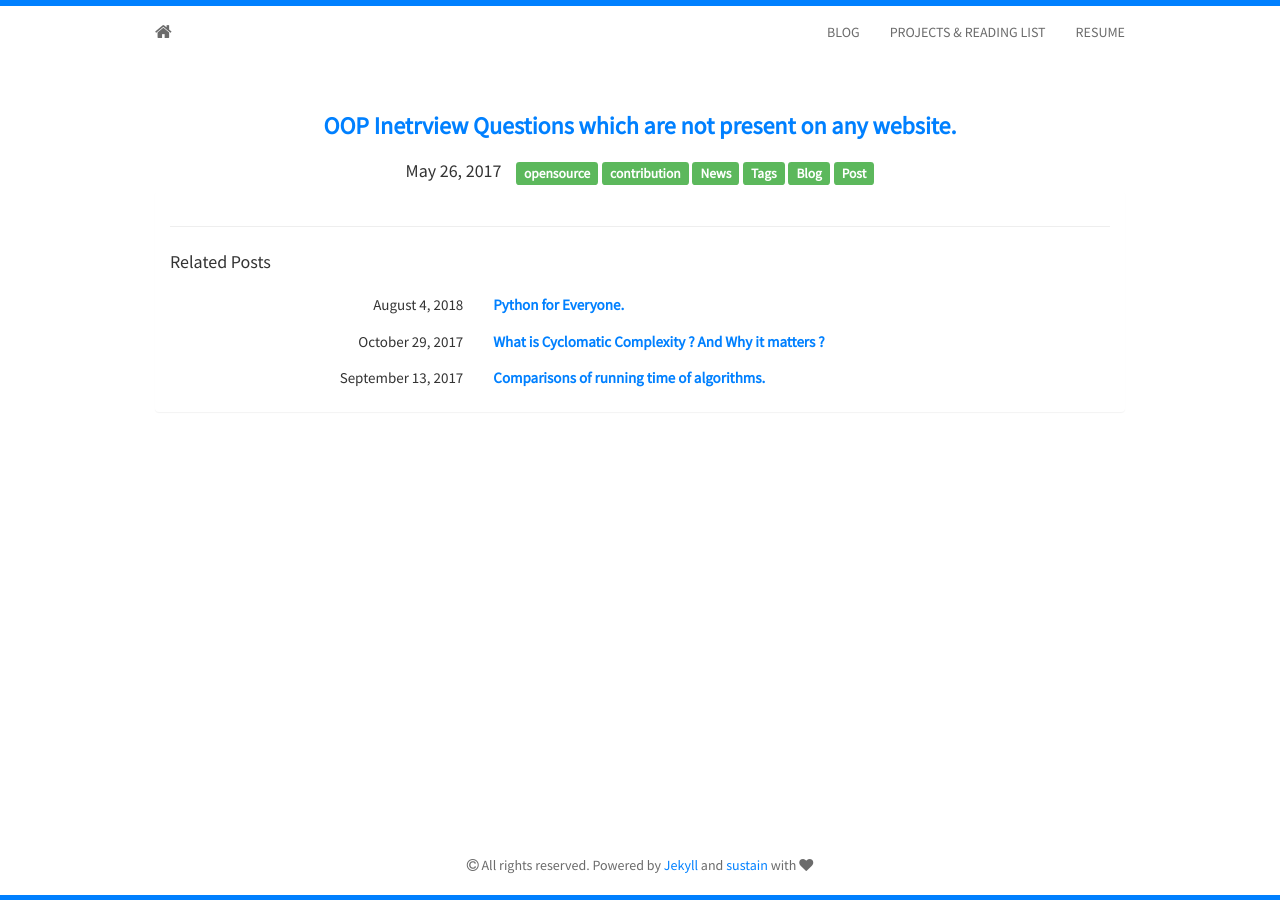
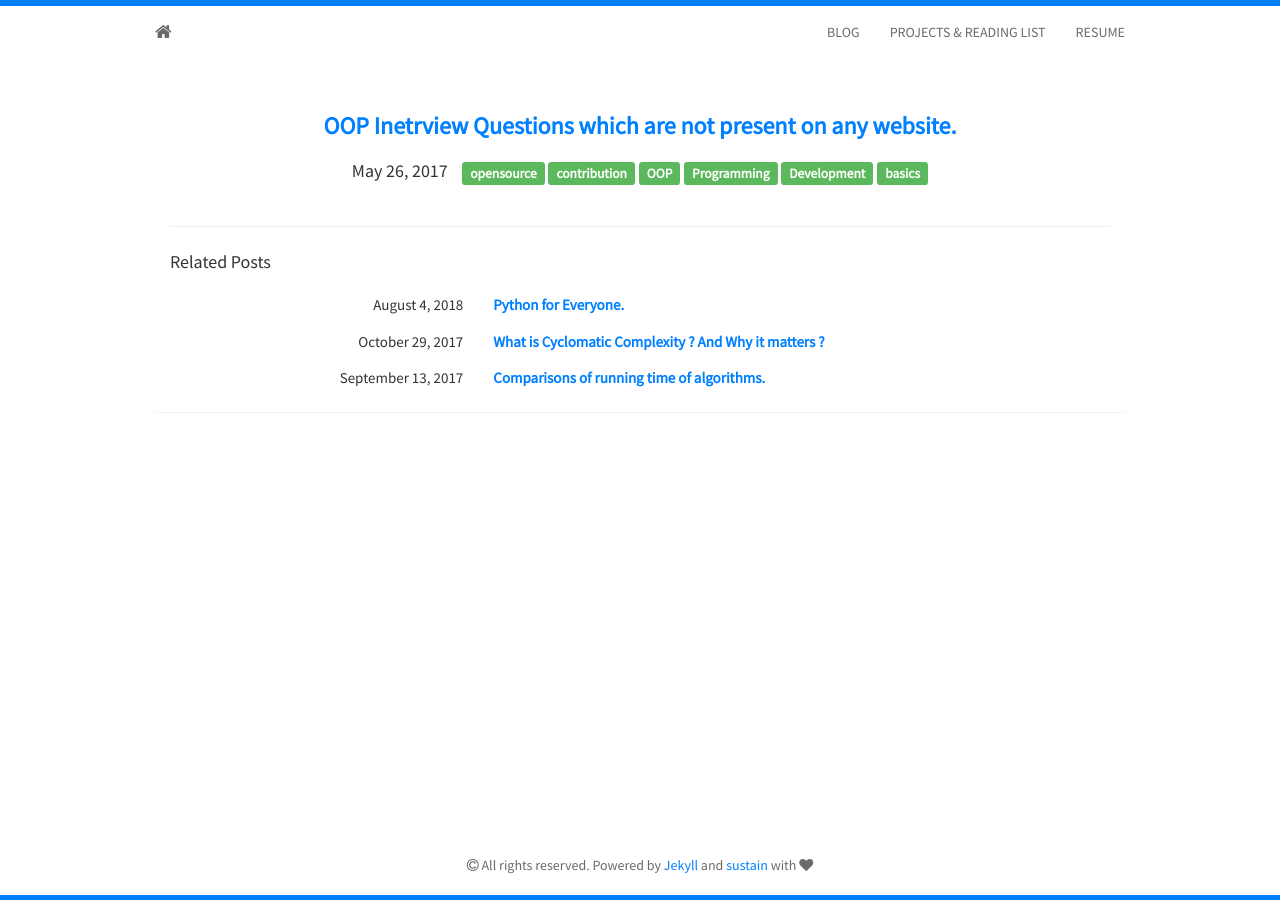
Before and after one commit to SahibYar/SahibYar.github.io, a Jekyll site: the page built from _posts/2017-05-26-post1.md, in a window 1280 px wide. Built offline with Jekyll 4.4.1, drawn with Linux system fonts in a browser that asks for light colours; nearby versions of some CDN libraries.

Commit message:
Update 2017-05-26-post1.md

```diff
--- a/_posts/2017-05-26-post1.md
+++ b/_posts/2017-05-26-post1.md
@@ -1,13 +1,13 @@
 ---
 layout: post
 title: OOP Inetrview Questions which are not present on any website.
-linkurl: https://web.facebook.com/notes/sahib-yar/oop-inetrview-questions-which-are-not-present-on-any-website/1607587732586763/
-iconclass: fa fa-facebook
+linkurl: https://medium.com/@sahibyar/oop-interview-questions-which-are-not-present-on-any-website-c66fb8fec474
+iconclass: fa fa-medium
 tags:
 - opensource
 - contribution
-- News
-- Tags
-- Blog
-- Post
+- OOP
+- Programming
+- Development
+- basics
 ---
```
